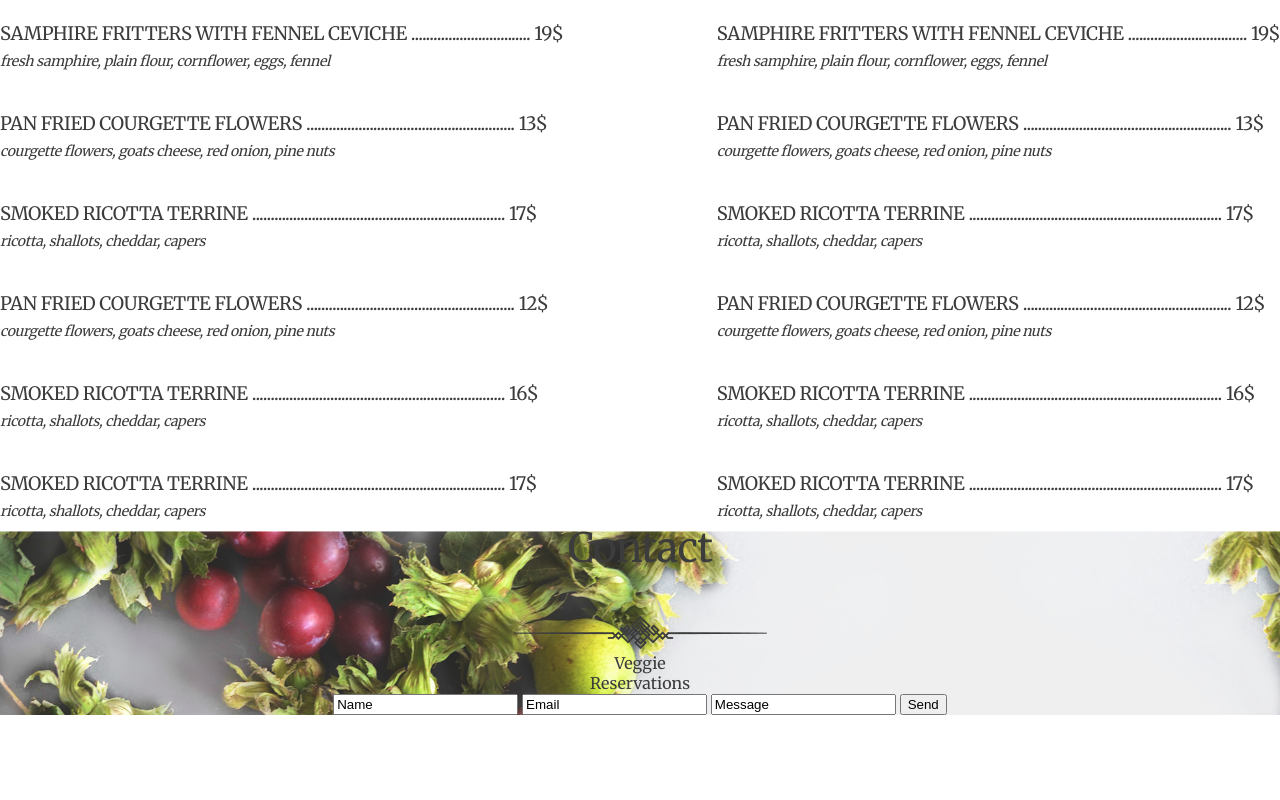
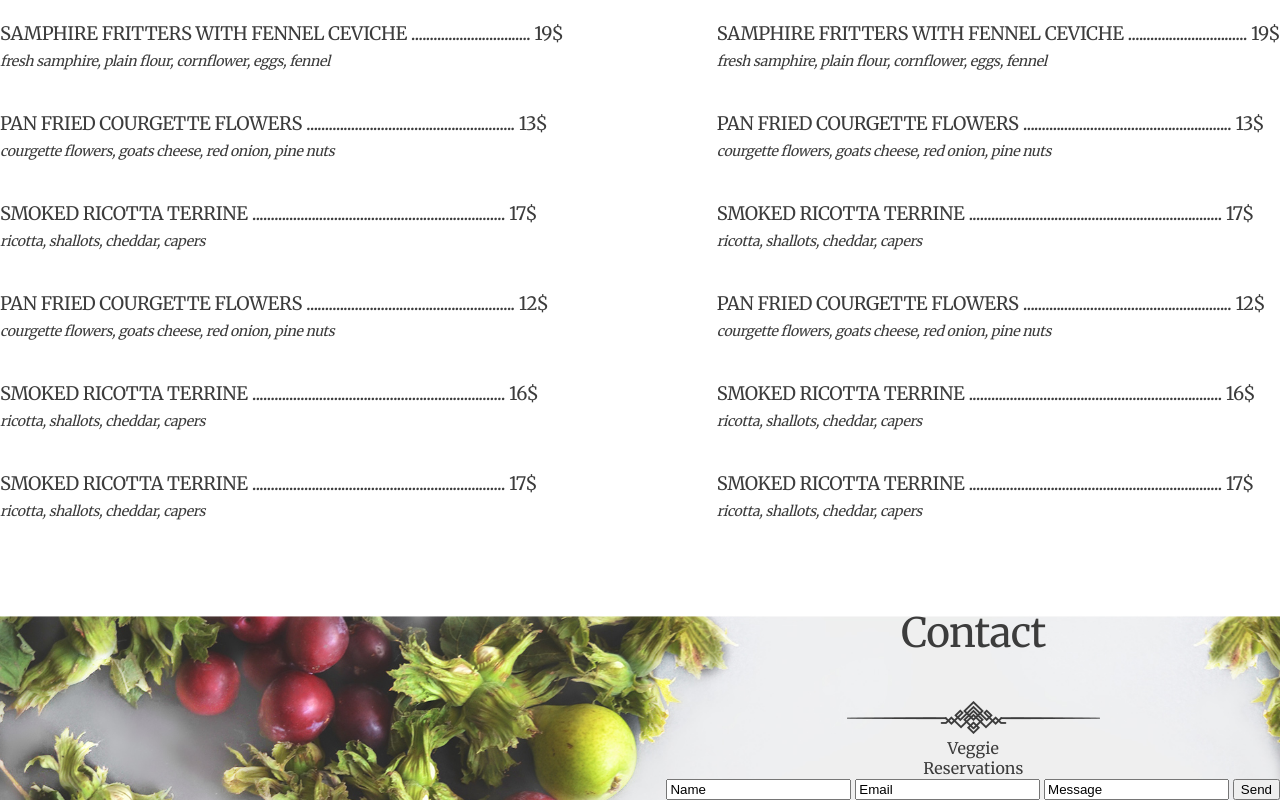
Before and after one commit to egudkov/veggie, a plain HTML site: page index.html in a window 1280 px wide. Shown: the part 3778-4578 px from the top of the page. Before the commit the page ends 4493 px from the top, so only its background shows below. Drawn offline with Linux system fonts and the light colour scheme.

Commit message:
'Menu' padding bottom

```diff
--- a/css/main.css
+++ b/css/main.css
@@ -178,6 +178,10 @@ header {
   margin-top: 248px;
 }
 
+.menu-section {
+  padding-bottom: 85px;
+}
+
 .menu {
   display: flex;
   justify-content: space-between;
--- a/index.html
+++ b/index.html
@@ -133,7 +133,7 @@
       </div>
     </div>
   </section>
-  <section>
+  <section class="menu-section">
     <div class="main-container">
       <div class="title-container center-column">
         <h2>Menu</h2>
@@ -249,6 +249,7 @@
   </section>
   <footer>
     <div class="main-container">
+      <div class="right-column">
         <div class="title-container">
           <h2>Contact</h2>
           <img src="img/decoration.png">
@@ -266,6 +267,7 @@
           </form>
         </div>
       </div>
+    </div>
   </footer>
 </body>
 
```
Lines whose indentation alone changed are shown as unchanged.
